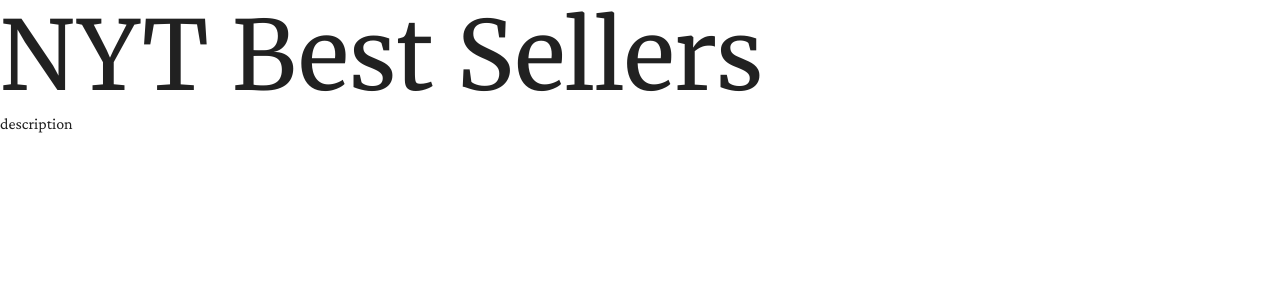
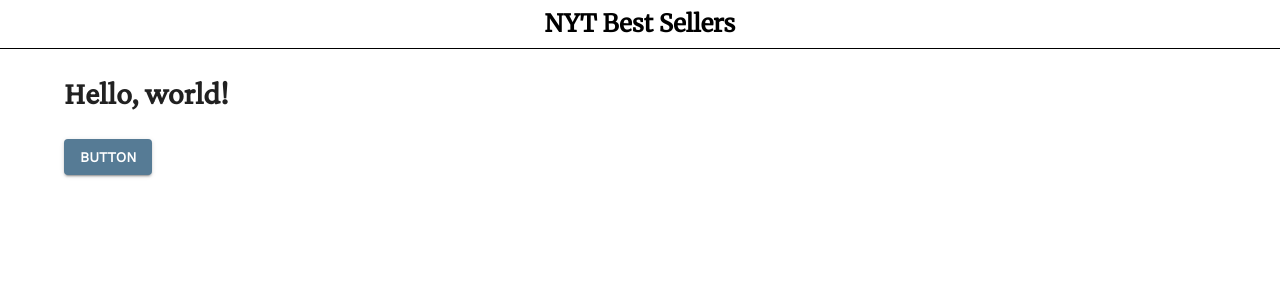
Before and after one commit to ItaloPereira/NYT-bestsellers, a React (Vite) app: page / in a window 1280 px wide. Shown: the top 300 px of the page. Built offline with nearby package versions, Linux system fonts and the light colour scheme.

Commit message:
feat: update fonts, add TopBar component, and set initial color palette

```diff
--- a/package.json
+++ b/package.json
@@ -14,6 +14,7 @@
     "@emotion/styled": "^11.13.0",
     "@fontsource/crimson-pro": "^5.1.0",
     "@fontsource/merriweather": "^5.1.0",
+    "@fontsource/work-sans": "^5.1.0",
     "@mui/icons-material": "^6.1.7",
     "@mui/material": "^6.1.7",
     "react": "^18.3.1",
--- a/src/App.tsx
+++ b/src/App.tsx
@@ -1,18 +1,26 @@
-import { Typography } from '@mui/material';
 import { ThemeProvider } from '@mui/material/styles';
 import defaultTheme from '@/themes/default';
 
 import CssBaseline from '@mui/material/CssBaseline';
+import RootLayout from '@/layouts/RootLayout';
+
+import Container from '@mui/material/Container';
+import Button from '@mui/material/Button';
 
 import '@fontsource/merriweather';
 import '@fontsource/crimson-pro';
+import '@fontsource/work-sans';
 
 const App = () => {
   return (
     <ThemeProvider theme={defaultTheme}>
       <CssBaseline />
-      <Typography variant="h1">NYT Best Sellers</Typography>
-      <Typography component="p">description</Typography>
+      <RootLayout>
+        <Container>
+          <h1>Hello, world!</h1>
+          <Button variant="contained" color="primary">Button</Button>
+        </Container>
+      </RootLayout>
     </ThemeProvider>
   )
 }
--- /dev/null
+++ b/src/components/top-bar/TopBar.tsx
@@ -0,0 +1,46 @@
+import Toolbar from '@mui/material/Toolbar';
+import { styled } from '@mui/material/styles';
+
+import AppBar, { type AppBarProps } from '@mui/material/AppBar';
+import Link, { LinkProps } from '@mui/material/Link';
+import Container from '@mui/material/Container';
+
+
+const CustomAppBar = styled(AppBar)<AppBarProps>(({ theme }) => ({
+  backgroundColor: theme.palette.background.default,
+  boxShadow: 'none',
+  borderBottom: `1px solid ${theme.palette.secondary.main}`,
+}));
+
+const Logo = styled(Link)<LinkProps>(({ theme }) => ({
+  fontFamily: `"Merriweather", serif`,
+  fontSize: '1.25rem',
+  fontWeight: 700,
+  color: theme.palette.secondary.main,
+
+  '&:hover': {
+    textDecoration: 'none',
+  },
+
+  [theme.breakpoints.up('md')]: {
+    fontSize: '1.5rem',
+  },
+}));
+
+
+const TopBar = () => {
+  return (
+    <CustomAppBar position="fixed">
+      <Container>
+        <Toolbar disableGutters sx={{ justifyContent: 'center' }} variant="dense">
+          <Logo href="/">
+            NYT Best Sellers
+          </Logo>
+        </Toolbar>
+      </Container>
+
+    </CustomAppBar>
+  )
+}
+
+export default TopBar;
--- /dev/null
+++ b/src/layouts/RootLayout.tsx
@@ -0,0 +1,20 @@
+import Box from '@mui/material/Box';
+import Toolbar from '@mui/material/Toolbar';
+
+import TopBar from '@/components/top-bar/TopBar';
+
+interface RootLayoutProps {
+  children: React.ReactNode;
+}
+
+const RootLayout = ({ children }: RootLayoutProps) => {
+  return (
+    <Box>
+      <TopBar />
+      <Toolbar variant="dense" />
+      {children}
+    </Box>
+  );
+}
+
+export default RootLayout;
--- a/src/themes/default.ts
+++ b/src/themes/default.ts
@@ -1,4 +1,5 @@
 import { createTheme, type ThemeOptions } from '@mui/material/styles';
+import type { LinkProps } from '@mui/material/Link';
 
 export const getDefaultTheme = (): ThemeOptions => {
   return {
@@ -23,6 +24,31 @@
         fontFamily: `"Merriweather", serif`,
       },
     },
+    palette: {
+      mode: 'light',
+      primary: {
+        main: '#567b95',
+        contrastText: '#fff',
+      },
+      secondary: {
+        main: '#000',
+      },
+    },
+    components: {
+      MuiLink: {
+        defaultProps: {
+          underline: 'hover',
+        } as LinkProps,
+      },
+      MuiButton: {
+        styleOverrides: {
+          root: {
+            fontWeight: 600,
+            fontFamily: `"Work Sans", sans-serif`,
+          },
+        },
+      },
+    },
   };
 };
 
--- a/src/types/fonts.d.ts
+++ b/src/types/fonts.d.ts
@@ -1,2 +1,3 @@
 declare module "@fontsource/merriweather";
 declare module "@fontsource/crimson-pro";
+declare module "@fontsource/work-sans";
```
Also changed, not shown: 1 other file (tests, documents, lock files or other folders).
